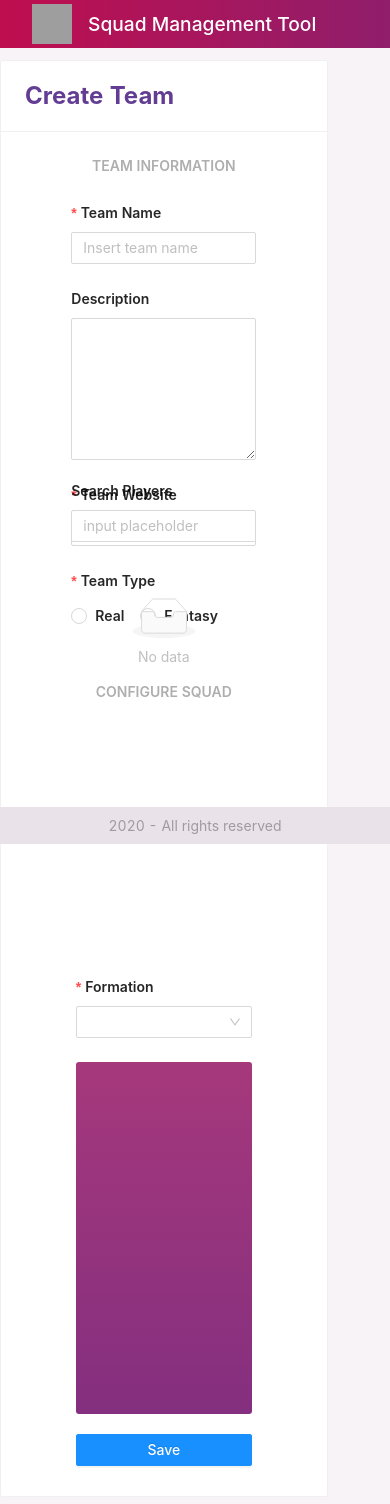
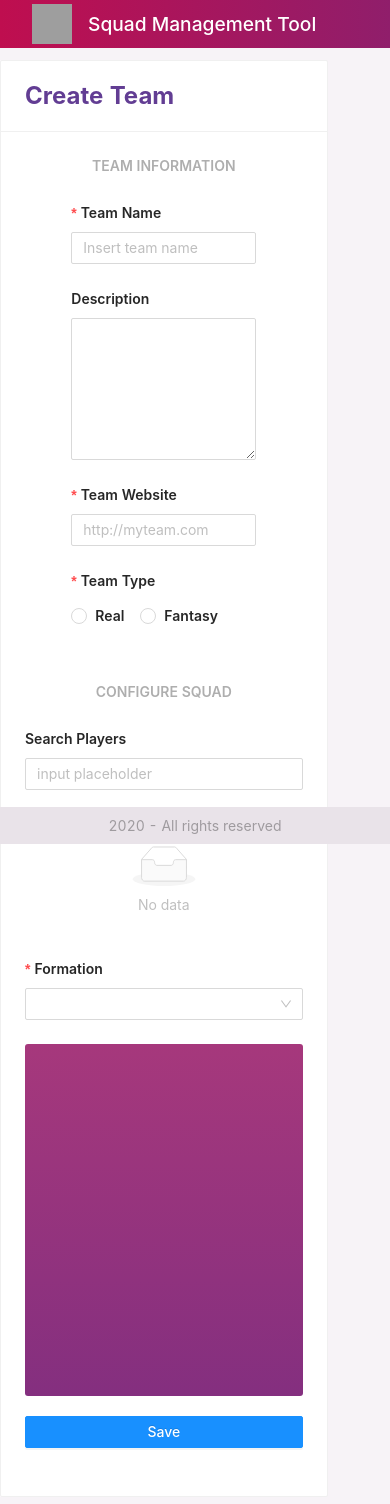
Before and after one commit to GuilhermePrado001/Squad-Management-Tool, a React (Create React App) app: page /create in a window 390 px wide. Shown: the top 1504 px of the page. Built offline with nearby package versions, Linux system fonts and the light colour scheme; grey boxes are pictures that could not be loaded.

Commit message:
Phase 1 - Some adjusts

```diff
--- a/src/components/Form/Form.jsx
+++ b/src/components/Form/Form.jsx
@@ -71,6 +71,7 @@ const FormComponent = () => {
             return;
 
         setLoading(true)
+
         const data = await GetLineUp(e.target.value)
         setLoading(false)
 
@@ -109,7 +110,7 @@ const FormComponent = () => {
             })
 
 
-            setCurrentTeam(teamData[0].teamName)
+            setCurrentTeam(teamData[0])
 
         }
 
@@ -245,6 +246,7 @@ const FormComponent = () => {
                                     message: 'Please input your team name!',
                                 },
                             ]}
+
                         >
                             <Input placeholder="Insert team name" name="teamName" />
                         </Form.Item>
@@ -304,7 +306,7 @@ const FormComponent = () => {
 
                 <Row justify="center">
                     <div className="custom-wrapper">
-                        <Col lg={{ span: 8 }} xs={{ span: 16 }}>
+                        <Col lg={{ span: 8 }} >
 
                             <Form.Item
                                 className="label-teams"
@@ -364,7 +366,7 @@ const FormComponent = () => {
                             </Form.Item>
                         </Col>
 
-                        <Col lg={{ span: 8, offset: 1 }} xs={{ span: 16 }}>
+                        <Col lg={{ span: 8, offset: 1 }}>
 
                             <Form.Item className="label-teams" label="Search Players">
                                 <Input onPressEnter={searchHandler} placeholder="input placeholder" />
--- a/src/components/Form/Form.scss
+++ b/src/components/Form/Form.scss
@@ -34,6 +34,7 @@
     max-height: 30rem;
     min-width: 11rem;
     min-height: 22rem;
+    justify-content: center;
 
     .line{
         background-color: rgb(204, 154, 190);
@@ -102,7 +103,6 @@
     .custom-wrapper{
         display: flex;
         flex-direction: column-reverse;
-        align-items: center;
     }
 
 }
--- a/src/sass/base/_base.scss
+++ b/src/sass/base/_base.scss
@@ -1,3 +1,4 @@
 body{
     background-color: rgb(247, 243, 247);
+    overflow-y: scroll ;
 }
```
